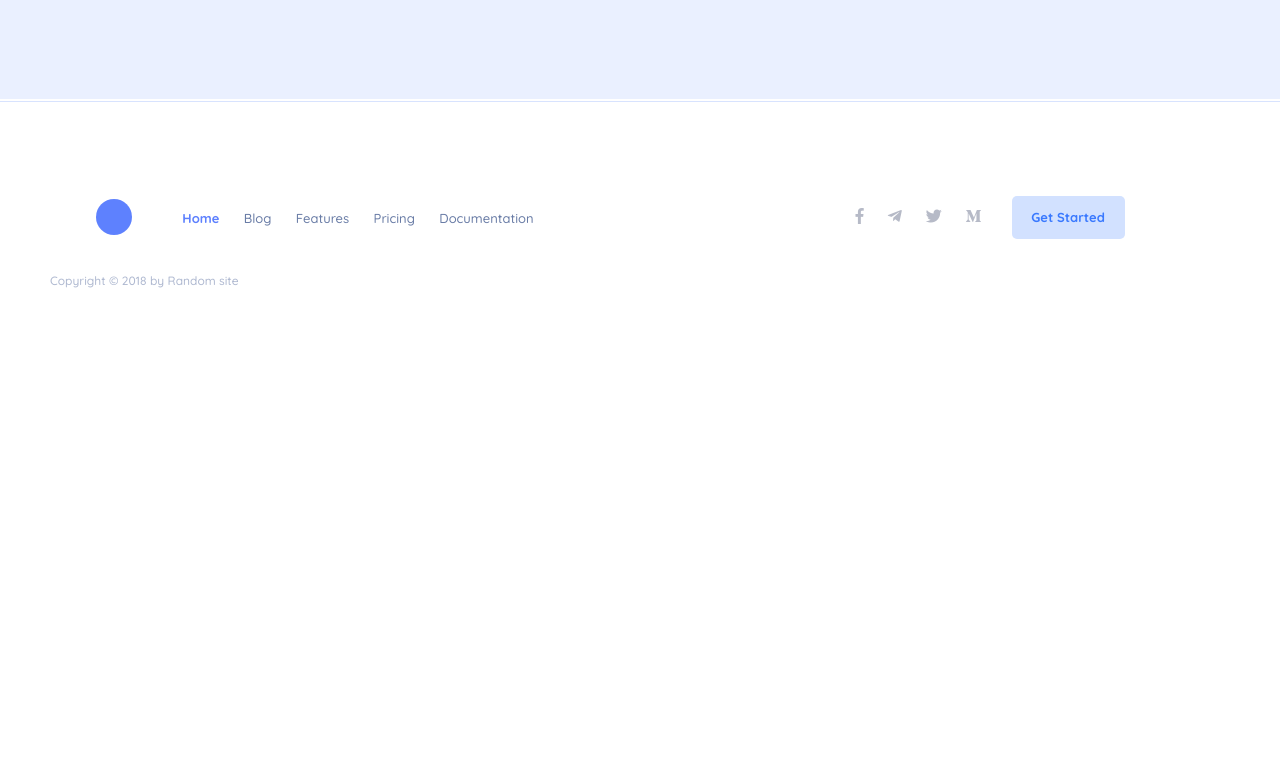
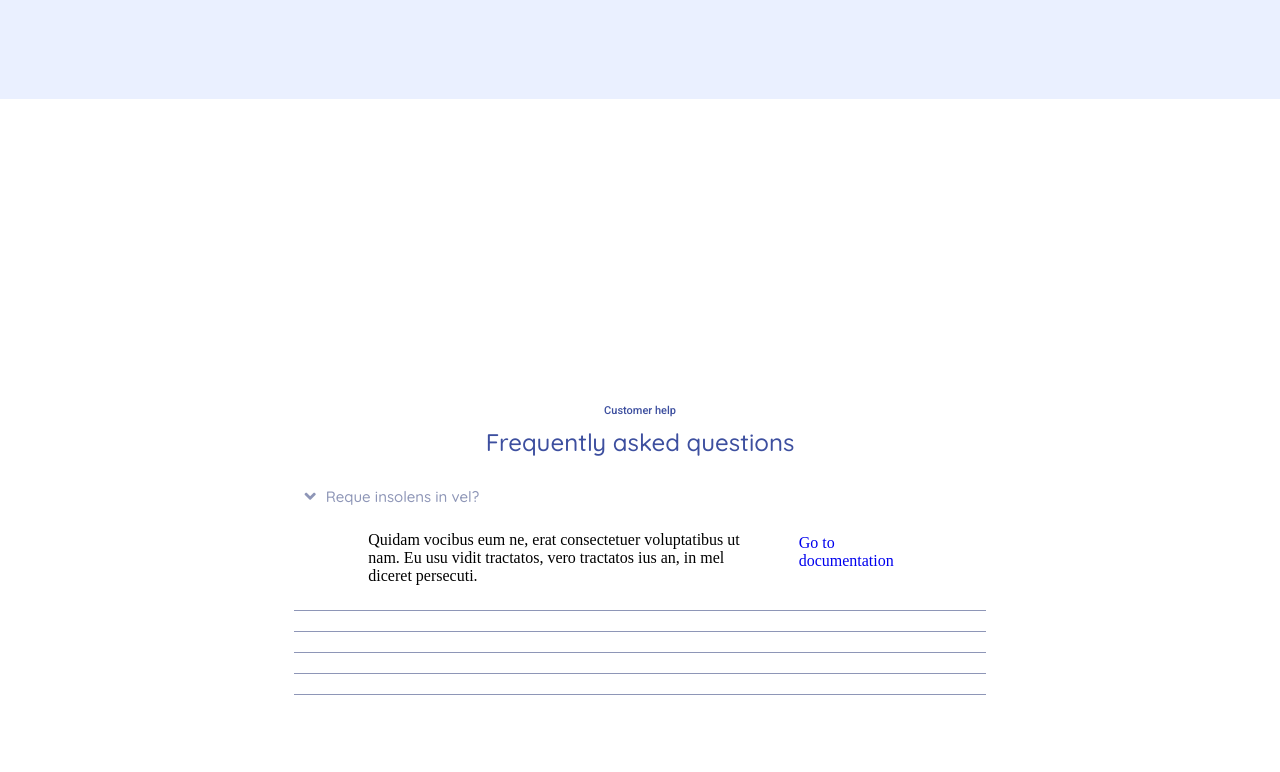
Before and after one commit to Dcampost89/wizeline-fronted-course, a website built with webpack: page index.html in a window 1280 px wide. Shown: the part 3828-4600 px from the top of the page. Before the commit the page ends 4217 px from the top, so only its background shows below. Built offline with nearby package versions, Linux system fonts and the light colour scheme; files whose address does not match are found by name.

Commit message:
Started the faq section

```diff
--- a/index.html
+++ b/index.html
@@ -227,6 +227,37 @@
         </div>
       </div>
 
+      <div class="faq">
+        <div class="faq__content">
+          <h4>Customer help</h4>
+          <h3>Frequently asked questions</h3>
+          <div class="faq__questions">
+            <div class="faq__questions__question">
+              <div class="faq__questions__question__header">
+                <a href="#" class="faq__questions__question__toggle">
+                  <i class="fas fa-angle-down"></i>
+                  <span>Reque insolens in vel?</span>
+                </a>
+              </div>
+              <div class="faq__questions__question__body">
+                <div class="text">
+                    Quidam vocibus eum ne, erat consectetuer voluptatibus ut <br />
+                    nam. Eu usu vidit tractatos, vero tractatos ius an, in mel <br />
+                    diceret persecuti.
+                </div>
+                <div class="actions">
+                  <a href="#" class="button">Go to documentation</a>
+                </div>
+              </div>
+            </div>
+            <div class="faq__questions__question"></div>
+            <div class="faq__questions__question"></div>
+            <div class="faq__questions__question"></div>
+            <div class="faq__questions__question"></div>
+          </div>
+        </div>
+      </div>
+
     </div>
 
     <!-- Footer Section -->
--- /dev/null
+++ b/styles/faq.scss
@@ -0,0 +1,54 @@
+.faq {
+    width: 100%;
+    height: 900px;
+    display: flex;
+    align-items: center;
+    justify-content: center;
+    &__content {
+        width: 90%;
+        height: auto;
+        display: flex;
+        flex-direction: column;
+        justify-content: center;
+        align-items: center;
+        h4 {
+            @include title-4;
+        }
+        h3 {
+            @include title-3;
+        }
+    }
+    &__questions {
+        width: 60%;
+        &__question {
+            display: flex;
+            flex-direction: column;
+            padding: 10px 0px;
+            border-bottom: solid #8E96B7 1px;
+            &__header{
+                a {
+                    display: flex;
+                    align-items: center;
+                    text-decoration: none;
+                    font-family: $quicksand-font;
+                    font-size: 15px;
+                    font-weight: 500;
+                    color: #8E96B7;
+                    padding: 10px;
+                }
+                span {
+                    padding-left: 10px;
+                }
+                i {
+                    font-size: 18px;
+                    vertical-align: middle;
+                }
+            }
+            &__body{
+                display: flex;
+                justify-content: space-evenly;
+                padding: 15px;
+            }
+        }
+    }
+}
--- a/styles/main.scss
+++ b/styles/main.scss
@@ -115,3 +115,4 @@ body {
 @import './statistics.scss';
 @import './blog.scss';
 @import './testimonials.scss';
+@import './faq.scss';
```
